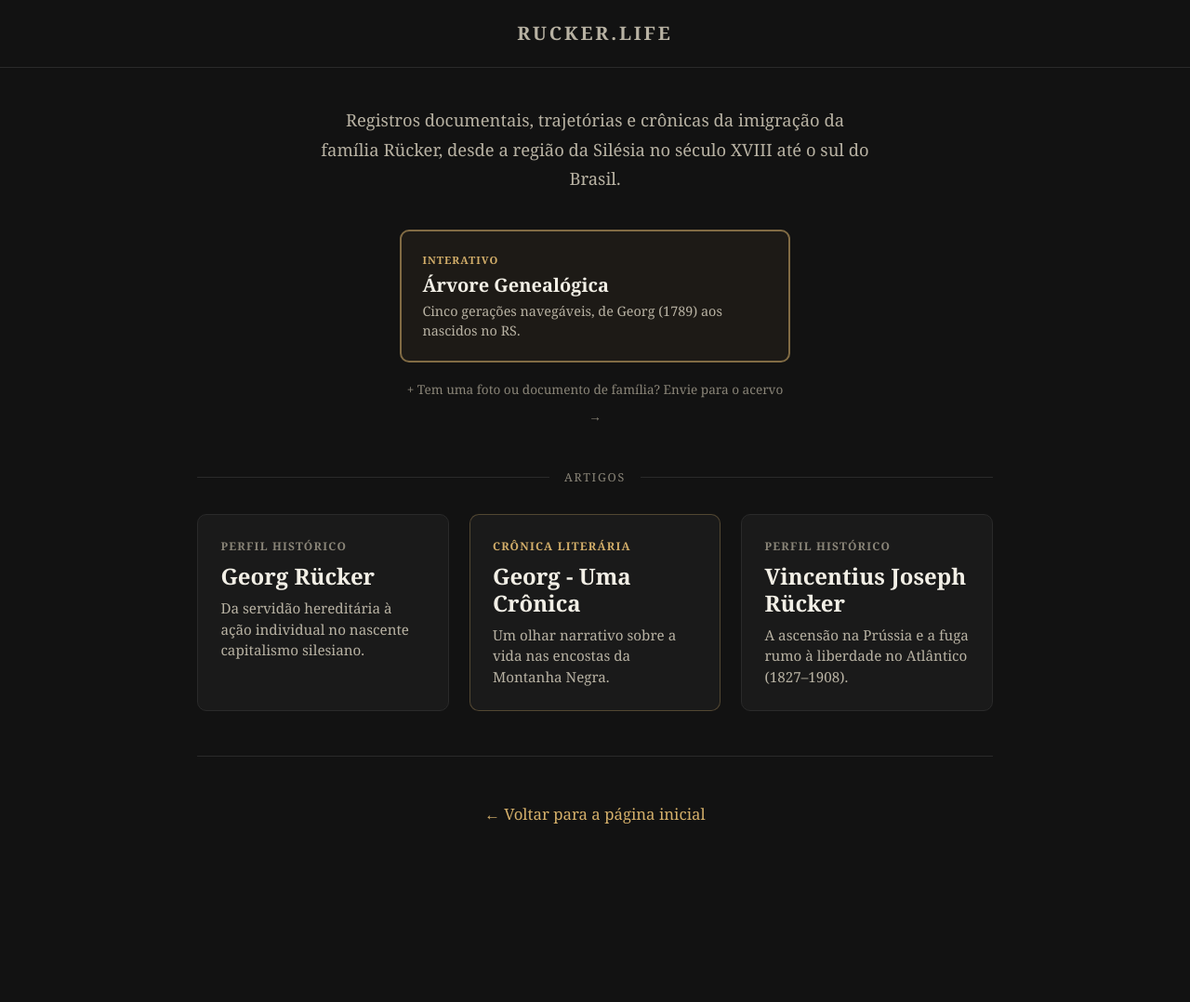
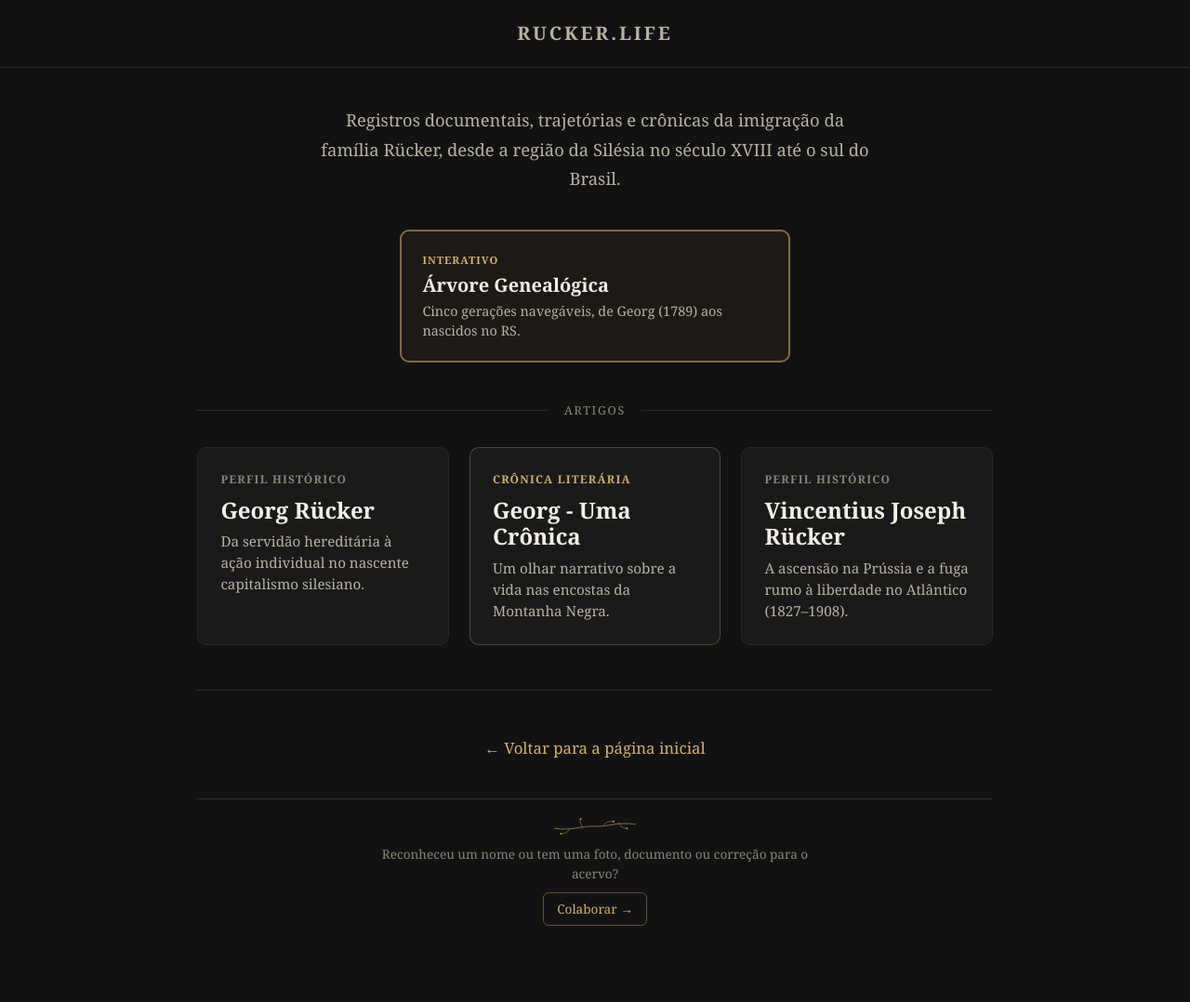
Before and after one commit to frucker-muss/frucker-muss.github.io, a Jekyll site: the page built from familia.html, in a window 1280 px wide. Shown: the whole page at 93% size. Built offline with Jekyll 4.4.1, drawn with Linux system fonts in a browser that asks for light colours; before the commit the page ends 971 px from its top, so only the background shows below that.

Commit message:
Update familia.html

```diff
--- a/familia.html
+++ b/familia.html
@@ -2,6 +2,40 @@
 layout: default
 title: "Família Rücker"
 ---
+
+<style>
+  .colab-footer {
+    border-top: 1px solid #2a2a2a;
+    margin-top: 2.5rem;
+    padding: 1.1rem 1.4rem;
+    text-align: center;
+  }
+  .colab-footer .colab-galho {
+    display: block;
+    margin: 0 auto 0.6rem;
+    opacity: 0.8;
+  }
+  .colab-footer p {
+    max-width: 460px;
+    margin: 0 auto 0.6rem;
+    font-size: 0.85rem;
+    line-height: 1.5;
+    color: #8a8578;
+  }
+  .colab-footer a {
+    display: inline-block;
+    font-size: 0.85rem;
+    color: #d4af6a;
+    border: 1px solid rgba(212, 175, 106, 0.4);
+    border-radius: 6px;
+    padding: 0.35rem 0.9rem;
+    text-decoration: none;
+  }
+  .colab-footer a:hover {
+    border-color: #d4af6a;
+    background: rgba(212, 175, 106, 0.08);
+  }
+</style>
 
 <!-- Texto introdutório centralizado -->
 <p style="font-size: 1.15rem; color: #b8b2a3; text-align: center; max-width: 600px; margin: 0 auto 2.5rem;">
@@ -22,13 +56,6 @@
     <h3 style="margin-bottom: 0.4rem; font-size: 1.25rem; border: none;">Árvore Genealógica</h3>
     <p style="font-size: 0.9rem; line-height: 1.45;">Cinco gerações navegáveis, de Georg (1789) aos nascidos no RS.</p>
   </a>
-
-  <!-- Link discreto: Enviar Fotos e Documentos -->
-  <p style="text-align: center; margin: 0.9rem 0 0;">
-    <a href="https://forms.gle/MAY913vupvStXXgP7" target="_blank" rel="noopener noreferrer" style="font-size: 0.85rem; color: #8a8578;">
-      + Tem uma foto ou documento de família? Envie para o acervo →
-    </a>
-  </p>
 
 </div>
 
@@ -71,3 +98,19 @@
 <hr style="margin-top: 3rem; border-color: #2a2a2a;">
 
 <p style="font-size: 1.05rem; text-align: center;"><a href="{{ '/' | relative_url }}">← Voltar para a página inicial</a></p>
+
+<footer class="colab-footer">
+  <svg class="colab-galho" width="100" height="22" viewBox="0 0 130 30" fill="none" xmlns="http://www.w3.org/2000/svg" aria-hidden="true">
+    <path d="M6 18C30 22 45 14 65 15C85 16 95 8 124 12" stroke="#d4af6a" stroke-width="1" stroke-linecap="round"/>
+    <path d="M28 20C24 24 20 26 15 26" stroke="#d4af6a" stroke-width="0.8" stroke-linecap="round"/>
+    <path d="M46 16C44 11 42 8 44 4" stroke="#d4af6a" stroke-width="0.8" stroke-linecap="round"/>
+    <path d="M78 13C81 9 86 7 92 8" stroke="#d4af6a" stroke-width="0.8" stroke-linecap="round"/>
+    <path d="M100 10C102 15 106 18 112 18" stroke="#d4af6a" stroke-width="0.8" stroke-linecap="round"/>
+    <circle cx="15" cy="26" r="1.4" fill="#d4af6a"/>
+    <circle cx="44" cy="4" r="1.4" fill="#d4af6a"/>
+    <circle cx="92" cy="8" r="1.4" fill="#d4af6a"/>
+    <circle cx="112" cy="18" r="1.4" fill="#d4af6a"/>
+  </svg>
+  <p>Reconheceu um nome ou tem uma foto, documento ou correção para o acervo?</p>
+  <a href="https://forms.gle/MAY913vupvStXXgP7" target="_blank" rel="noopener noreferrer">Colaborar →</a>
+</footer>
```
